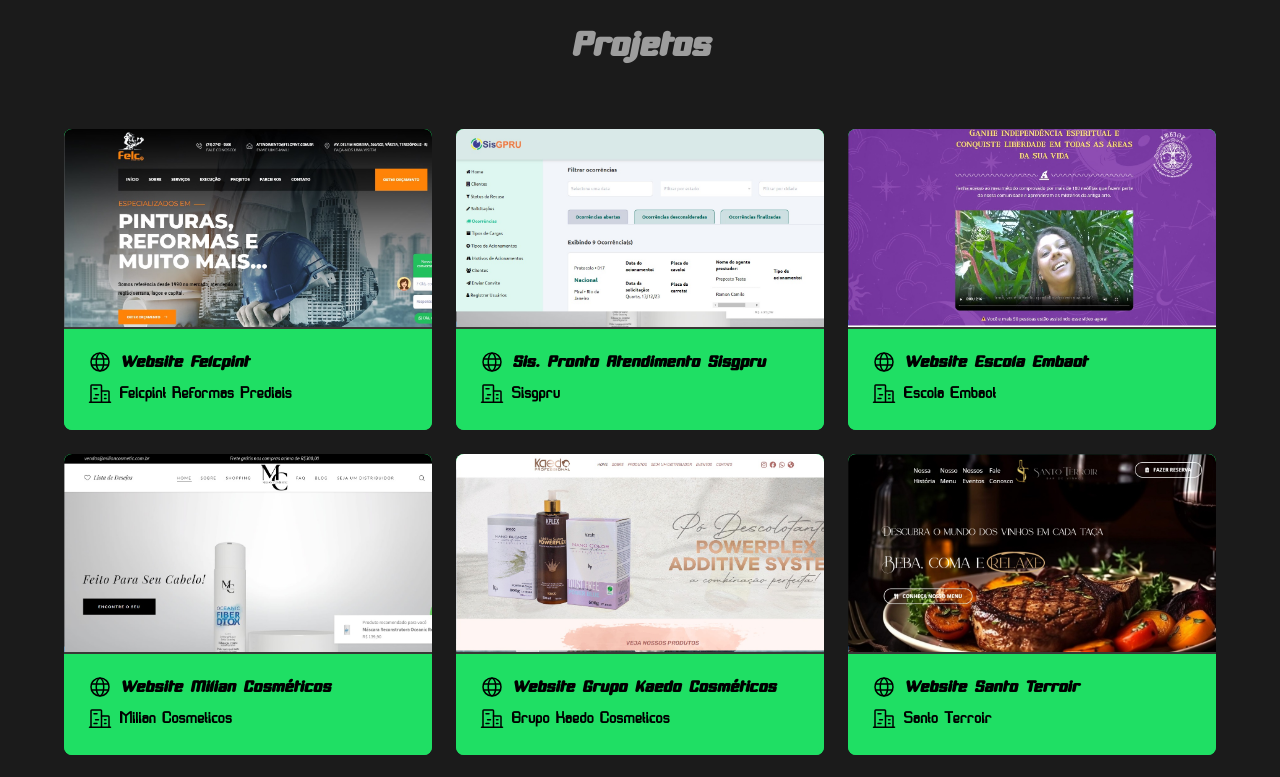
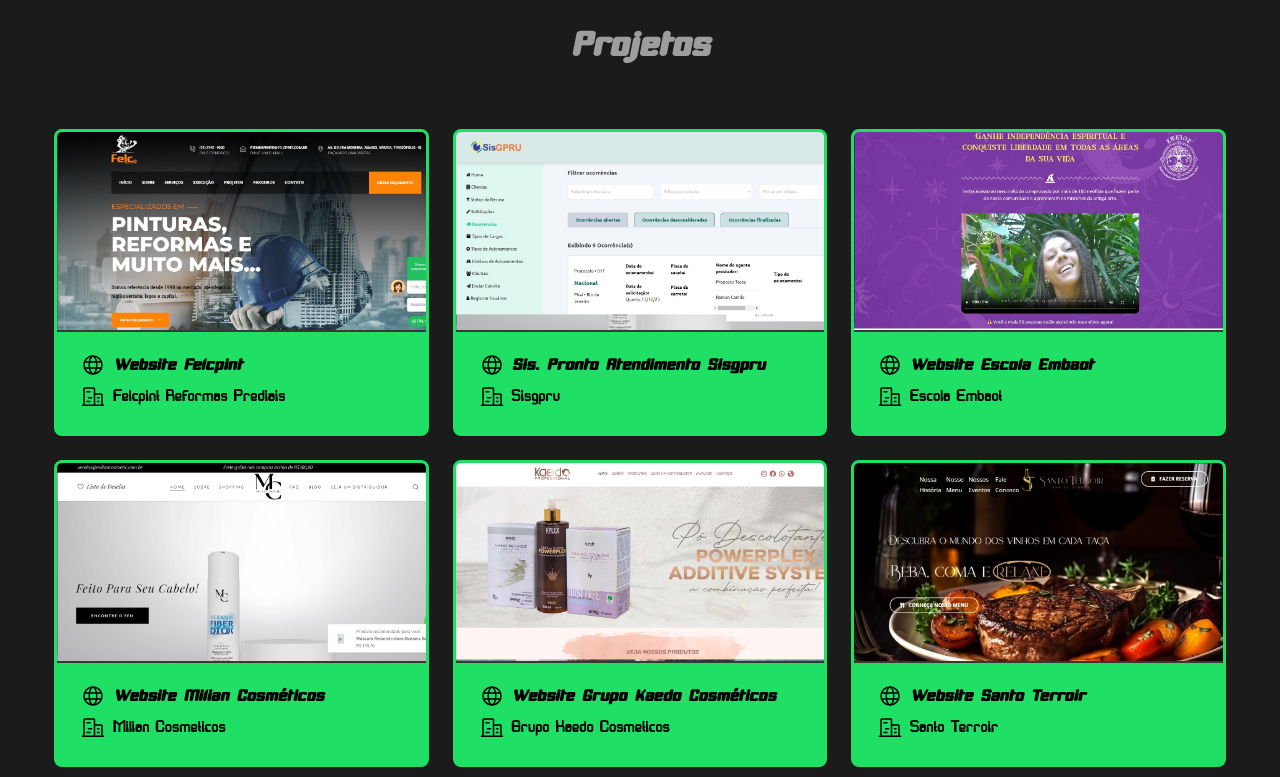
Before and after one commit to costaadiego1989/alienweb, a React (Vite) app: page / in a window 1280 px wide. Shown: the part 2620-3397 px from the top of the page. Built offline with nearby package versions, Linux system fonts and the light colour scheme; the HTML template or start-up script is replaced by a standard one.

Commit message:
refactor: project style

```diff
--- a/src/components/Projects/Project.ts
+++ b/src/components/Projects/Project.ts
@@ -8,7 +8,7 @@
 `;
 
 export const ProjectsContentContainer = styled.section`
-    width: 90vw;
+    width: 91.5vw;
     display: grid;
     grid-template-columns: repeat(auto-fit, minmax(350px, 1fr));
     grid-template-rows: auto;
@@ -40,7 +40,7 @@
 
 export const Project = styled.li`
     background-color: #1fdf64 !important;
-    box-shadow: inset 0 0 0 5px #1fdf64;
+    border: 3px solid #1fdf64;
     border-radius: 0.5rem;
     transition: .5s;
     cursor: pointer;
```
